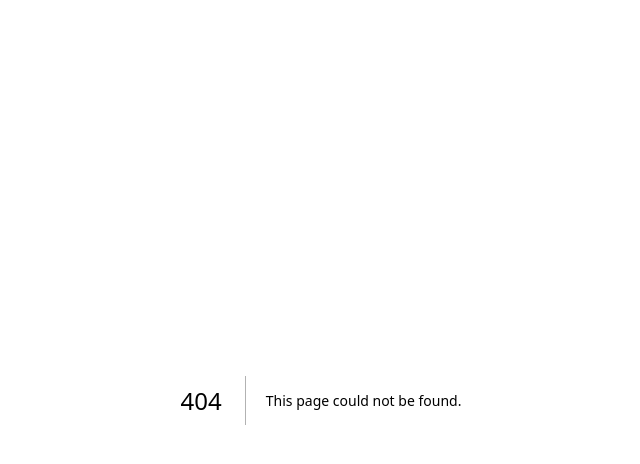
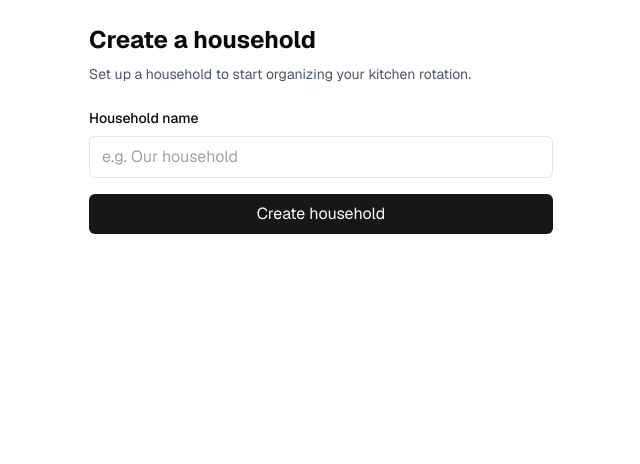
Before and after one commit to weasy1as/Household-App, a Next.js app in the folder kitchen-rotation/: page /households/new in a window 1280 px wide. Before the commit this address had no page. Shown: the top 464 px of the page, without its empty margins (319-959 px from the left). Built offline with nearby package versions, Linux system fonts and the light colour scheme; no server answers.

Commit message:
implemented handling of token for api request

```diff
--- /dev/null
+++ b/kitchen-rotation/app/households/new/page.tsx
@@ -0,0 +1,65 @@
+"use client";
+
+import {
+  createHousehold,
+  CreateHouseholdState,
+} from "@/lib/actions/households";
+import { useActionState } from "react";
+
+const initialState: CreateHouseholdState = {};
+
+export default function NewHouseholdPage() {
+  const [state, formAction, pending] = useActionState(
+    createHousehold,
+    initialState,
+  );
+
+  return (
+    <main className="mx-auto w-full max-w-lg p-6">
+      <h1 className="mb-2 text-2xl font-bold">Create a household</h1>
+
+      <p className="mb-6 text-sm text-gray-600">
+        Set up a household to start organizing your kitchen rotation.
+      </p>
+
+      <form action={formAction} className="flex flex-col gap-4">
+        <div className="flex flex-col gap-2">
+          <label htmlFor="name" className="text-sm font-medium">
+            Household name
+          </label>
+
+          <input
+            id="name"
+            name="name"
+            type="text"
+            required
+            maxLength={100}
+            placeholder="e.g. Our household"
+            className="rounded-md border px-3 py-2"
+            disabled={pending}
+          />
+        </div>
+
+        {state.error && (
+          <p role="alert" className="text-sm text-red-600">
+            {state.error}
+          </p>
+        )}
+
+        {state.success && (
+          <p role="status" className="text-sm text-green-700">
+            {state.success}
+          </p>
+        )}
+
+        <button
+          type="submit"
+          disabled={pending}
+          className="rounded-md bg-primary px-4 py-2 text-primary-foreground disabled:opacity-50"
+        >
+          {pending ? "Creating..." : "Create household"}
+        </button>
+      </form>
+    </main>
+  );
+}
--- /dev/null
+++ b/kitchen-rotation/lib/actions/households.ts
@@ -0,0 +1,48 @@
+"use server";
+
+import { backendFetch } from "@/lib/backend";
+
+export type CreateHouseholdState = {
+  error?: string;
+  success?: string;
+};
+
+export async function createHousehold(
+  _prevState: CreateHouseholdState,
+  formData: FormData,
+): Promise<CreateHouseholdState> {
+  const name = formData.get("name");
+
+  if (typeof name !== "string" || !name.trim()) {
+    return { error: "Please enter a household name." };
+  }
+
+  if (name.trim().length > 100) {
+    return { error: "Household name must be 100 characters or fewer." };
+  }
+
+  try {
+    const response = await backendFetch("/api/households", {
+      method: "POST",
+      body: JSON.stringify({ name: name.trim() }),
+    });
+
+    if (!response.ok) {
+      if (response.status === 401) {
+        return { error: "Your session has expired. Please sign in again." };
+      }
+
+      const message = await response.text();
+      console.error("Household creation failed:", response.status, message);
+
+      return { error: "Could not create household. Please try again." };
+    }
+
+    return { success: "Household created successfully!" };
+  } catch (error) {
+    console.error("Household creation request failed:", error);
+    return {
+      error: "Could not connect to the backend. Please try again.",
+    };
+  }
+}
```
Also changed, not shown: 2 other files (tests, documents, lock files or other folders).
